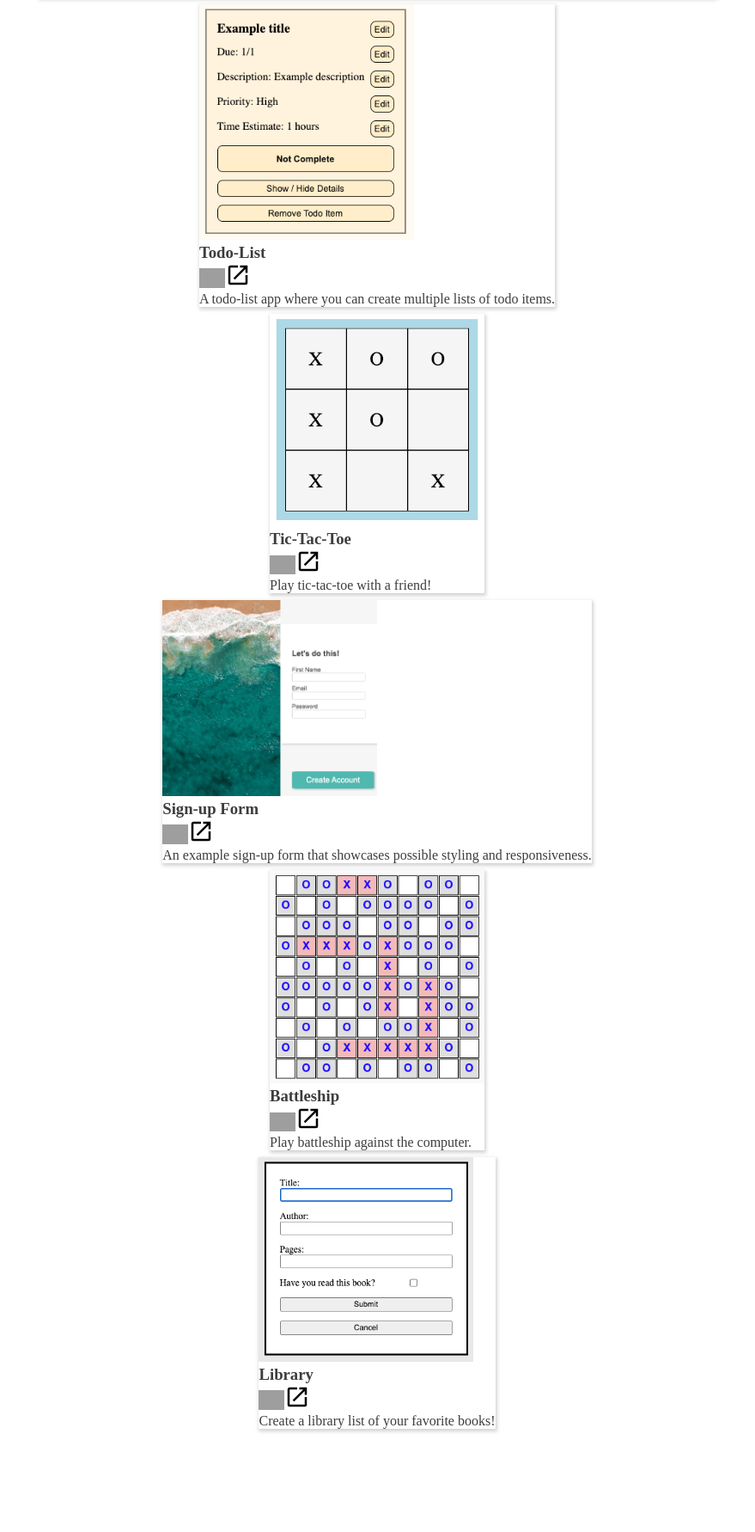
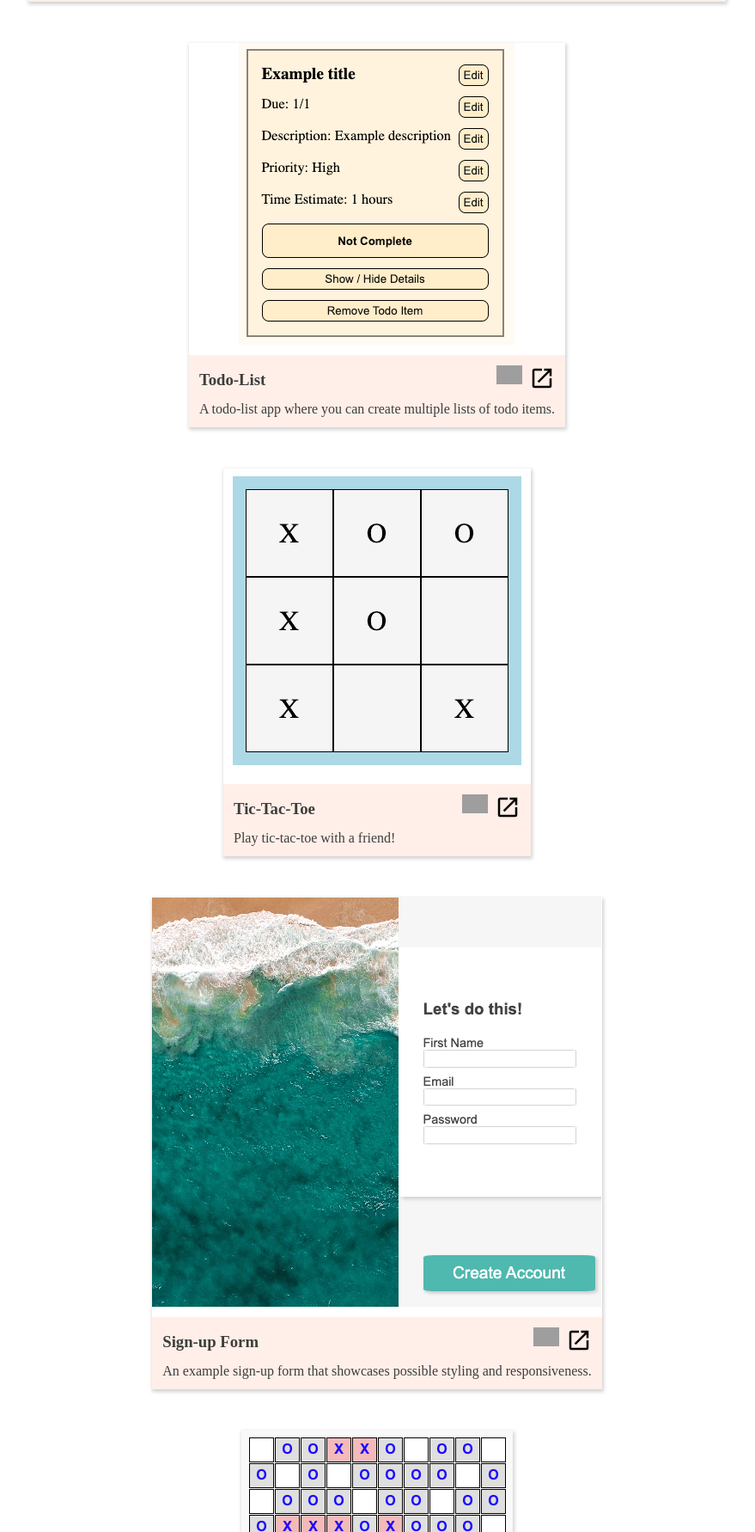
Before and after one commit to djcrago/homepage, a plain HTML site: page index.html in a window 1280 px wide. Shown: the part 1018-2800 px from the top of the page at 86% size, without its empty margins (201-1080 px from the left). Before the commit the page ends 2712 px from the top, so only its background shows below. Drawn offline with Linux system fonts and the light colour scheme; grey boxes are pictures that could not be loaded.

Commit message:
Style 'My-work' section

```diff
--- a/index.html
+++ b/index.html
@@ -37,7 +37,12 @@
       <section class="my-work">
         <h2>My work</h2>
         <div class="project">
-          <img src="./images/etch-a-sketch-example.png" alt="" />
+          <a
+            href="https://djcrago.github.io/etch-a-sketch/"
+            target="_blank"
+            rel="noopener norefferer"
+            ><img src="./images/etch-a-sketch-example.png" alt=""
+          /></a>
           <div class="info">
             <div>
               <h3>Etch-A-Sketch</h3>
@@ -64,7 +69,12 @@
           </div>
         </div>
         <div class="project">
-          <img src="./images/todo-list-example.png" alt="" />
+          <a
+            href="https://djcrago.github.io/etch-a-sketch/"
+            target="_blank"
+            rel="noopener norefferer"
+            ><img src="./images/todo-list-example.png" alt=""
+          /></a>
           <div class="info">
             <div>
               <h3>Todo-List</h3>
@@ -90,7 +100,12 @@
           </div>
         </div>
         <div class="project">
-          <img src="./images/tic-tac-toe-example.png" alt="" />
+          <a
+            href="https://djcrago.github.io/etch-a-sketch/"
+            target="_blank"
+            rel="noopener norefferer"
+            ><img src="./images/tic-tac-toe-example.png" alt=""
+          /></a>
           <div class="info">
             <div>
               <h3>Tic-Tac-Toe</h3>
@@ -114,7 +129,12 @@
           </div>
         </div>
         <div class="project">
-          <img src="./images/sign-up-form-example.png" alt="" />
+          <a
+            href="https://djcrago.github.io/etch-a-sketch/"
+            target="_blank"
+            rel="noopener norefferer"
+            ><img src="./images/sign-up-form-example.png" alt=""
+          /></a>
           <div class="info">
             <div>
               <h3>Sign-up Form</h3>
@@ -141,7 +161,12 @@
           </div>
         </div>
         <div class="project">
-          <img src="./images/battleship-example.png" alt="" />
+          <a
+            href="https://djcrago.github.io/etch-a-sketch/"
+            target="_blank"
+            rel="noopener norefferer"
+            ><img src="./images/battleship-example.png" alt=""
+          /></a>
           <div class="info">
             <div>
               <h3>Battleship</h3>
@@ -165,7 +190,12 @@
           </div>
         </div>
         <div class="project">
-          <img src="./images/library-example.png" alt="" />
+          <a
+            href="https://djcrago.github.io/etch-a-sketch/"
+            target="_blank"
+            rel="noopener norefferer"
+            ><img src="./images/library-example.png" alt=""
+          /></a>
           <div class="info">
             <div>
               <h3>Library</h3>
@@ -190,13 +220,11 @@
         </div>
       </section>
     </main>
-    <footer></footer>
+    <footer>
+      <!-- <img src="./images/email.svg" alt="" class="icon" /> -->
+      <!-- <img src="./images/map-marker.svg" alt="" class="icon" /> -->
+      <!-- <img src="./images/phone.svg" alt="" class="icon" /> -->
+      <!-- <img src="./images/me-with-dog.jpeg" alt="" class="footer-image" /> -->
+    </footer>
   </body>
 </html>
-
-<!-- <img src="./images/email.svg" alt="" class="icon" /> -->
-<!-- <img src="./images/map-marker.svg" alt="" class="icon" /> -->
-<!-- <img src="./images/open-in-new.svg" alt="" class="icon" /> -->
-<!-- <img src="./images/phone.svg" alt="" class="icon" /> -->
-
-<!-- <img src="./images/me-with-dog.jpeg" alt="" class="footer-image" /> -->
--- a/style.css
+++ b/style.css
@@ -55,13 +55,40 @@ h2 {
 }
 
 .my-work {
+  display: flex;
+  flex-direction: column;
+  gap: 48px;
   margin-top: 64px;
 }
 
 .project {
+  display: flex;
+  flex-direction: column;
+  justify-content: center;
+  align-items: center;
+  gap: 8px;
   box-shadow: 1px 2px 4px 1px lightgray;
+  min-width: 275px;
 }
 
-.project > img {
-  width: 250px;
+.project img {
+  max-width: 70vw;
 }
+
+.info {
+  align-self: stretch;
+  padding: 12px;
+  background-color: rgba(255, 160, 122, 0.168);
+}
+
+.info > div {
+  display: flex;
+  justify-content: space-between;
+  align-items: center;
+  margin-bottom: 8px;
+}
+
+.info nav {
+  display: flex;
+  gap: 8px;
+}
```
